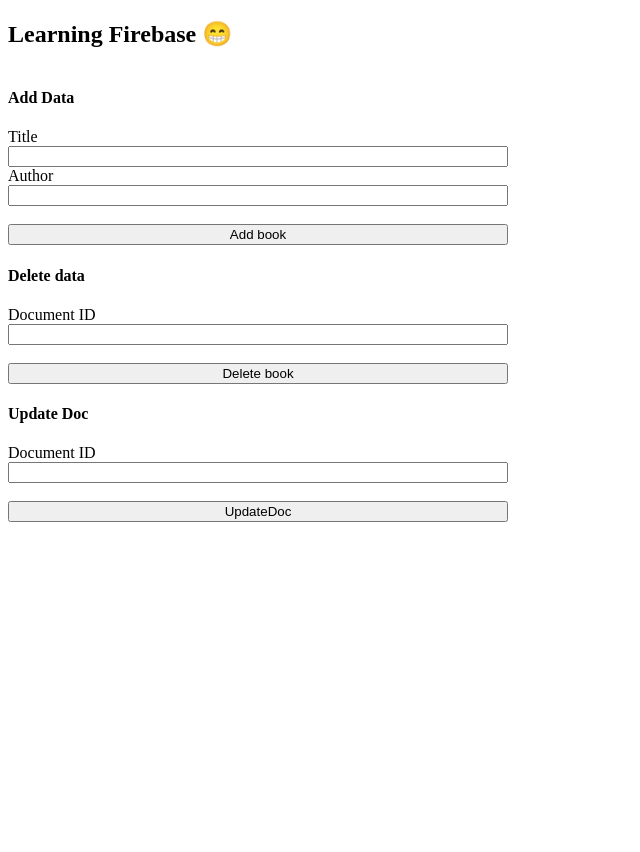
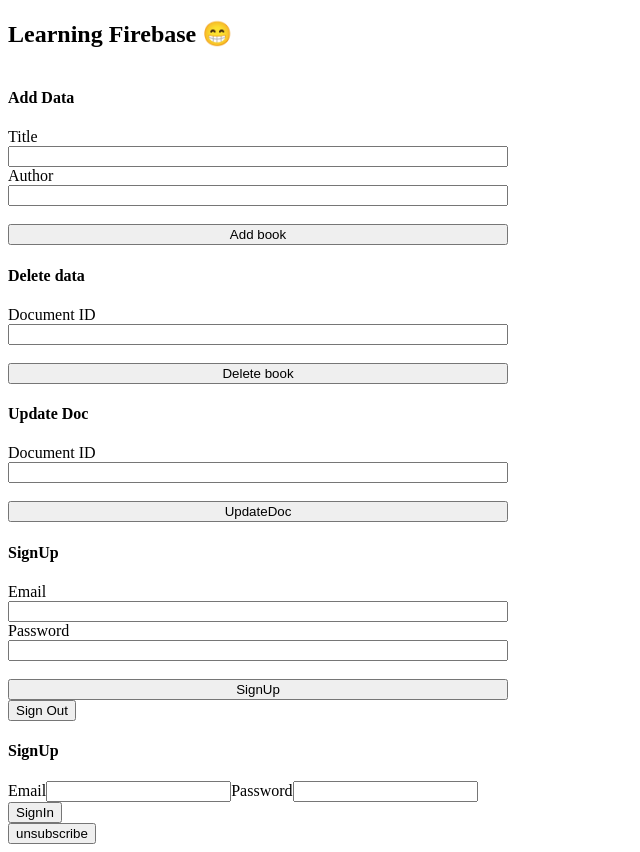
Before and after one commit to rs-prasad/learning-projects, a React (Create React App) app in the folder firebase-project/: page / in a window 1280 px wide. Shown: the whole page, without its empty margins (0-640 px from the left). Before the commit the page ends 800 px from the top, so only its background shows below. Built offline with nearby package versions, Linux system fonts and the light colour scheme; no server answers; the database is empty.

Commit message:
feat: firebase/auth

```diff
--- a/firebase-project/src/App.css
+++ b/firebase-project/src/App.css
@@ -1,6 +1,7 @@
 .add-data,
 .update-doc,
-.delete-data {
+.delete-data,
+.signup {
   display: flex;
   flex-direction: column;
   max-width: 500px;
--- a/firebase-project/src/ModifyData.js
+++ b/firebase-project/src/ModifyData.js
@@ -6,7 +6,19 @@
   serverTimestamp,
   updateDoc,
 } from "firebase/firestore";
-import { colRef, db } from "./firebase";
+import {
+  colRef,
+  db,
+  auth,
+  unsubDocument,
+  unsubqRef,
+  unsubAuth,
+} from "./firebase";
+import {
+  createUserWithEmailAndPassword,
+  signOut,
+  signInWithEmailAndPassword,
+} from "firebase/auth";
 
 const ModifyData = () => {
   //hooks
@@ -63,6 +75,43 @@
     });
   };
 
+  const handleSignupSubmit = (e) => {
+    e.preventDefault();
+    const email = e.target.email.value;
+    const password = e.target.password.value;
+    createUserWithEmailAndPassword(auth, email, password)
+      .then((cred) => {
+        alert("user signed in with: " + cred.user);
+        console.log(cred.user);
+        e.target.reset();
+      })
+      .catch((err) => console.log(err.message));
+  };
+
+  const handleSignOut = () => {
+    signOut(auth)
+      .then(() => alert("user signed out"))
+      .catch((err) => console.log(err.message));
+  };
+
+  const handleSignInSubmit = (e) => {
+    e.preventDefault();
+    const email = e.target.email.value;
+    const password = e.target.password.value;
+    signInWithEmailAndPassword(auth, email, password)
+      .then((cred) => {
+        alert("you are signed in");
+        console.log(cred.user);
+      })
+      .catch((err) => console.log(err));
+  };
+
+  const handleUnsubscribeClick = () => {
+    console.log("unsubscribing all");
+    unsubAuth();
+    unsubDocument();
+    unsubqRef();
+  };
   return (
     <>
       <form
@@ -118,6 +167,28 @@
         <br />
         <button type="submit">UpdateDoc</button>
       </form>
+      <form className="signup" onSubmit={(e) => handleSignupSubmit(e)}>
+        <h4>SignUp</h4>
+        <label htmlFor="email">Email</label>
+        <input type="email" name="email" id="email" />
+        <label htmlFor="password">Password</label>
+        <input type="password" name="password" />
+        <br />
+        <button type="submit">SignUp</button>
+      </form>
+      <div>
+        <button onClick={handleSignOut}>Sign Out</button>
+      </div>
+      <form className="sign-in" onSubmit={(e) => handleSignInSubmit(e)}>
+        <h4>SignUp</h4>
+        <label htmlFor="email">Email</label>
+        <input type="email" name="email" id="email" />
+        <label htmlFor="password">Password</label>
+        <input type="password" name="password" />
+        <br />
+        <button type="submit">SignIn</button>
+      </form>
+      <button onClick={handleUnsubscribeClick}> unsubscribe </button>
     </>
   );
 };
--- a/firebase-project/src/firebase.js
+++ b/firebase-project/src/firebase.js
@@ -10,6 +10,7 @@
   getDoc,
   doc,
 } from "firebase/firestore";
+import { getAuth, onAuthStateChanged } from "firebase/auth";
 
 console.log("firebase");
 
@@ -49,7 +50,7 @@
 //   .catch((err) => console.log(err));
 
 // Realtime Data change listener
-onSnapshot(qRef, (snapshot) => {
+const unsubqRef = onSnapshot(qRef, (snapshot) => {
   const docs = snapshot.docs;
   const books = [];
   docs.forEach((doc) => books.push({ ...doc.data(), id: doc.id }));
@@ -59,8 +60,16 @@
 // getting single document
 const docRef = doc(db, "Books", "2yru3v9IN8pLPy1Sj7u5");
 //getDoc(docRef).then((doc) => console.log(doc.data()));
-onSnapshot(docRef, (doc) => {
+const unsubDocument = onSnapshot(docRef, (doc) => {
   console.log(doc.data(), doc.id);
 });
 
-export { db, colRef };
+// authentication
+const auth = getAuth();
+
+// subscribing to auth change
+const unsubAuth = onAuthStateChanged(auth, (user) =>
+  console.log("current user: ", user)
+);
+
+export { db, colRef, auth, unsubDocument, unsubqRef, unsubAuth };
```
